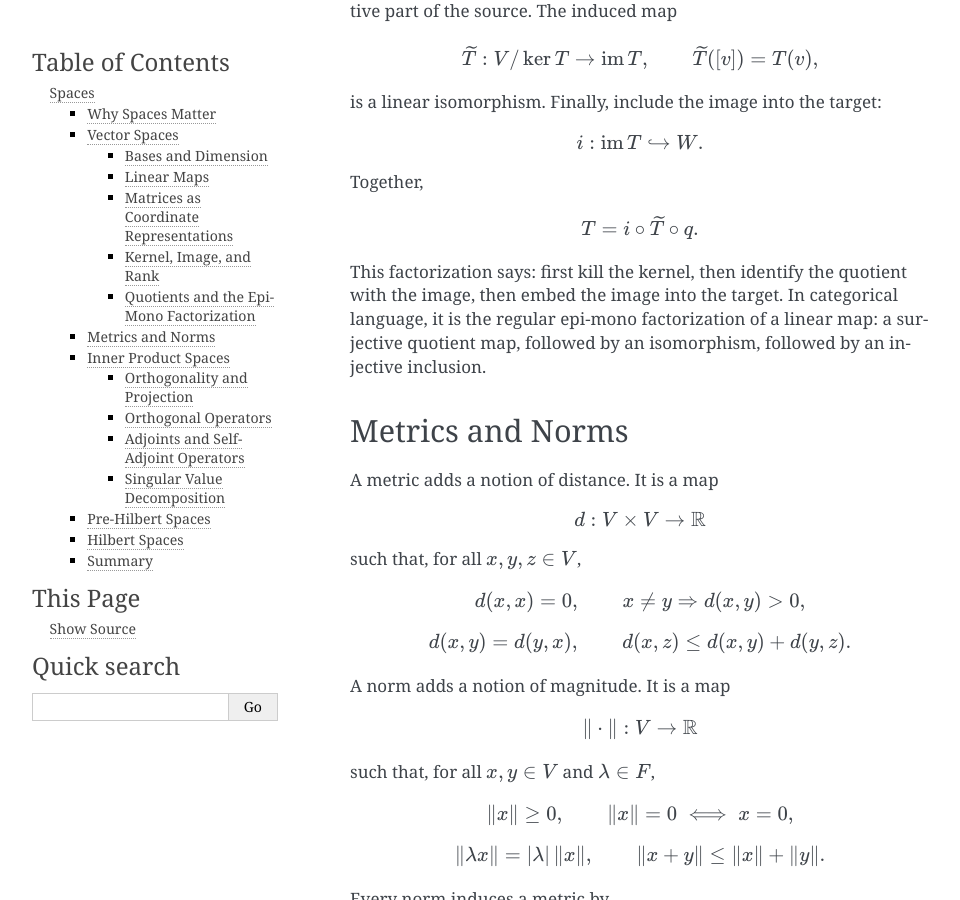
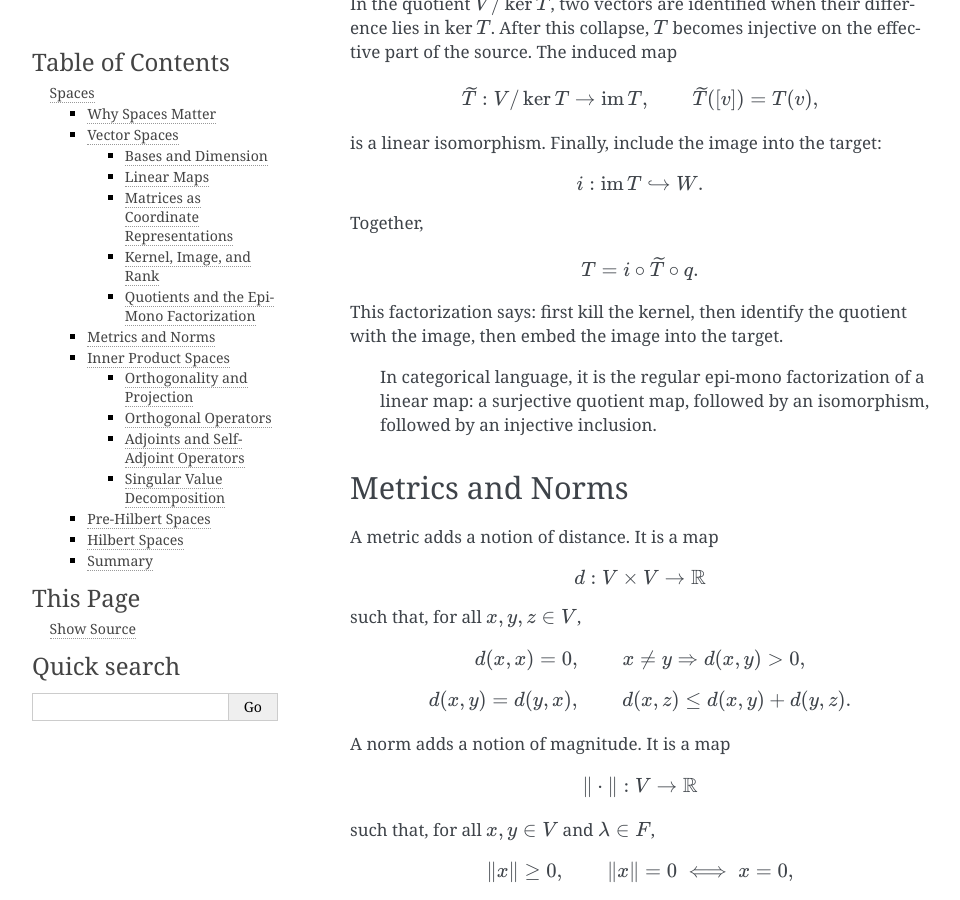
Before and after one commit to smanist/rtd_mathbase, a Sphinx documentation site: the page built from docs/chapters/01_spaces.md, in a window 1280 px wide and 900 px high, scrolled down 4982 px. Shown: the whole window, without its empty margins (150-1110 px from the left). Built offline with Sphinx 7.4.7, drawn with Linux system fonts in a browser that asks for light colours; some of the changed text lies outside the part shown.

Commit message:
user edits

````diff
--- a/docs/chapters/01_spaces.md
+++ b/docs/chapters/01_spaces.md
@@ -159,9 +159,11 @@ T\left(\sum_{j=1}^n a_j v_j\right)
 
 Linear maps compose: if $T:U\to V$ and $S:V\to W$ are linear, then
 $S\circ T:U\to W$ is linear. Each vector space also has an identity map
-$\mathrm{id}_V:V\to V$. Thus vector spaces and linear maps form a category:
-objects are vector spaces, arrows are linear maps, composition is ordinary
-function composition, and identities are identity maps.
+$\mathrm{id}_V:V\to V$.
+
+> Thus vector spaces and linear maps form a category:
+> objects are vector spaces, arrows are linear maps, composition is ordinary
+> function composition, and identities are identity maps.
 
 (spaces:matrices)=
 ### Matrices as Coordinate Representations
@@ -329,9 +331,11 @@ T = i \circ \widetilde{T} \circ q.
 ```
 
 This factorization says: first kill the kernel, then identify the quotient
-with the image, then embed the image into the target. In categorical language,
-it is the regular epi-mono factorization of a linear map: a surjective quotient
-map, followed by an isomorphism, followed by an injective inclusion.
+with the image, then embed the image into the target.
+
+> In categorical language,
+> it is the regular epi-mono factorization of a linear map: a surjective quotient
+> map, followed by an isomorphism, followed by an injective inclusion.
 
 (spaces:metric-norm)=
 ## Metrics and Norms
````
Also changed, not shown: other parts of docs/chapters/01_spaces.md (+3 -5 lines).
